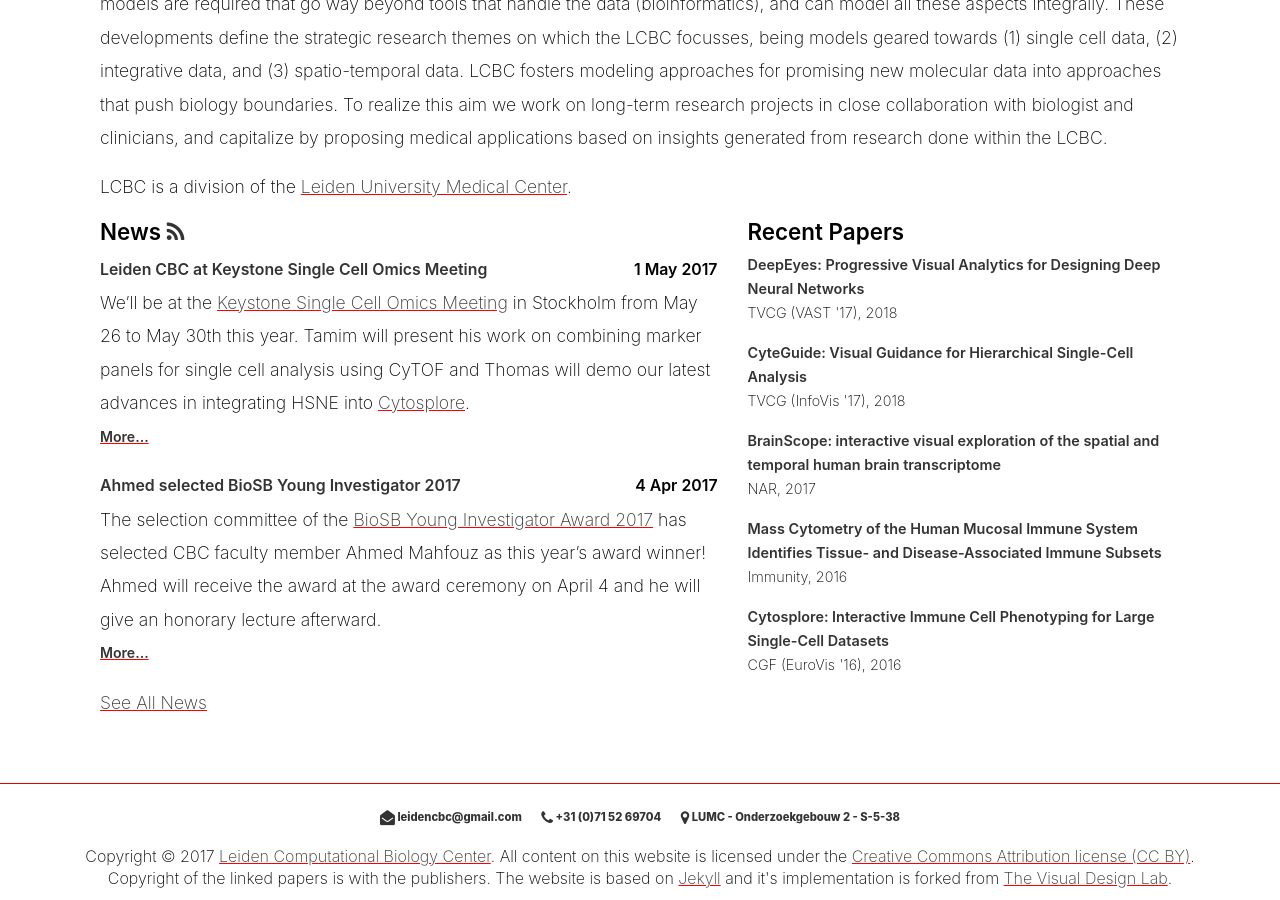
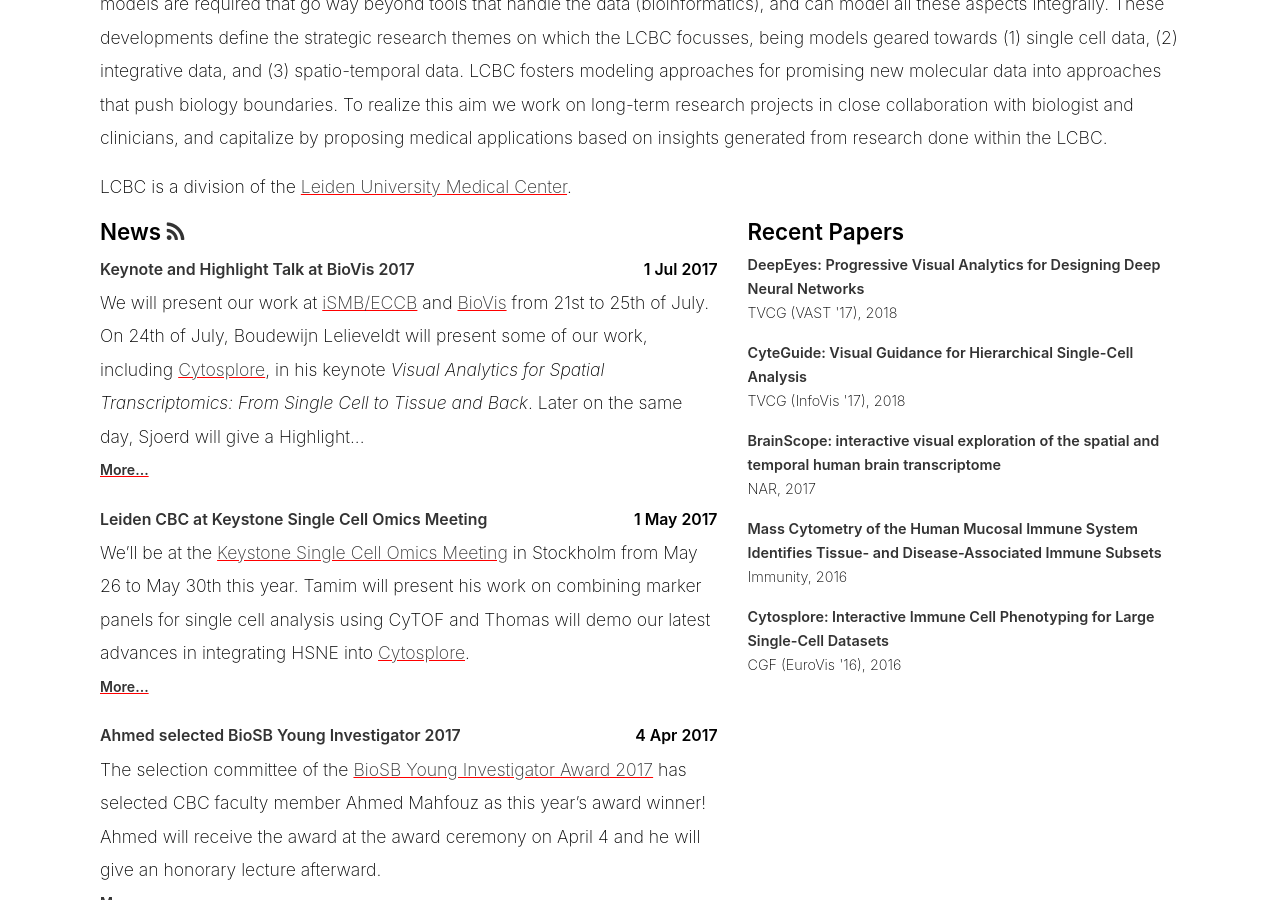
Before and after one commit to LeidenCBC/leidencbc.github.io, a Jekyll site: the page built from index.md, in a window 1280 px wide and 900 px high, scrolled down 929 px. Built offline with Jekyll 4.4.1, drawn with Linux system fonts in a browser that asks for light colours.

Commit message:
Adds biovis news, changes news number and length on home

```diff
--- a/_layouts/home.html
+++ b/_layouts/home.html
@@ -27,14 +27,14 @@
       <h1>News <span class="left-icon"><a href="{{ site.baseurl }}/feed.xml"><i class="fa fa-rss"></i></a></span></h1>
 
       <ul class="post-list">
-        {% for post in site.posts limit:2 %}
+        {% for post in site.posts limit:3 %}
           <li class="post-list-item">
             <div class="row">
               <div class="post-list-title col-sm-9"><a href="{{ site.baseurl }}{{ post.url }}" style="text-decoration: none;">{{ post.title }}</a></div>
               <div class="post-list-date col-sm-3">{{ post.date | date: "%-d %b %Y" }}</div>
             </div>
             <div class="row">
-              <div class="post-list-excerpt">{{ post.content | truncatewords: 140 }}</div>
+              <div class="post-list-excerpt">{{ post.content | truncatewords: 60 }}</div>
               <a class="post-list-link" href="{{ site.baseurl }}{{ post.url }}">More...</a>
             </div>
           </li>
--- /dev/null
+++ b/_posts/2017-07-01-BioVis.md
@@ -0,0 +1,14 @@
+---
+layout: post
+title:  Keynote and Highlight Talk at BioVis 2017
+date:   2017-07-01 12:00:00
+author: hollt
+categories: event
+---
+We will present our work at [iSMB/ECCB](https://www.iscb.org/ismbeccb2017){:target="_blank"} and [BioVis](http://biovis.net/2017/program_ismb/){:target="_blank"} from 21st to  25th of July.
+
+On 24th of July, Boudewijn Lelieveldt will present some of our work, including [Cytosplore](https://www.cytosplore.org){:target="_blank"}, in his keynote *Visual Analytics for Spatial Transcriptomics: From Single Cell to Tissue and Back*. Later on the same day, Sjoerd will give a Highlight Talk on his [NAR paper](/publications/2017_nar_brainscope/){:target="_blank"}; *Brainscope: Interactive Visual Exploration of the Spatial and Temporal Human Brain Transcriptome*. Both talks are part of BioVis.
+
+Arlin will present her poster *Interaction Between Polyglutamine Genes ATN1 and ATXN2 Coincides with Regions Associated to Huntington's Disease* in Session A on July 22nd and 23rd and Tamim will present his poster *Single Cell Mass Cytometry Marker Panel Extension* in Session B on July 24th and 25th.
+
+See the [BioVis](http://biovis.net/2017/program_ismb/){:target="_blank"} and [iSCB ECCB](https://www.iscb.org/ismbeccb2017){:target="_blank"} websites for more details.
```
